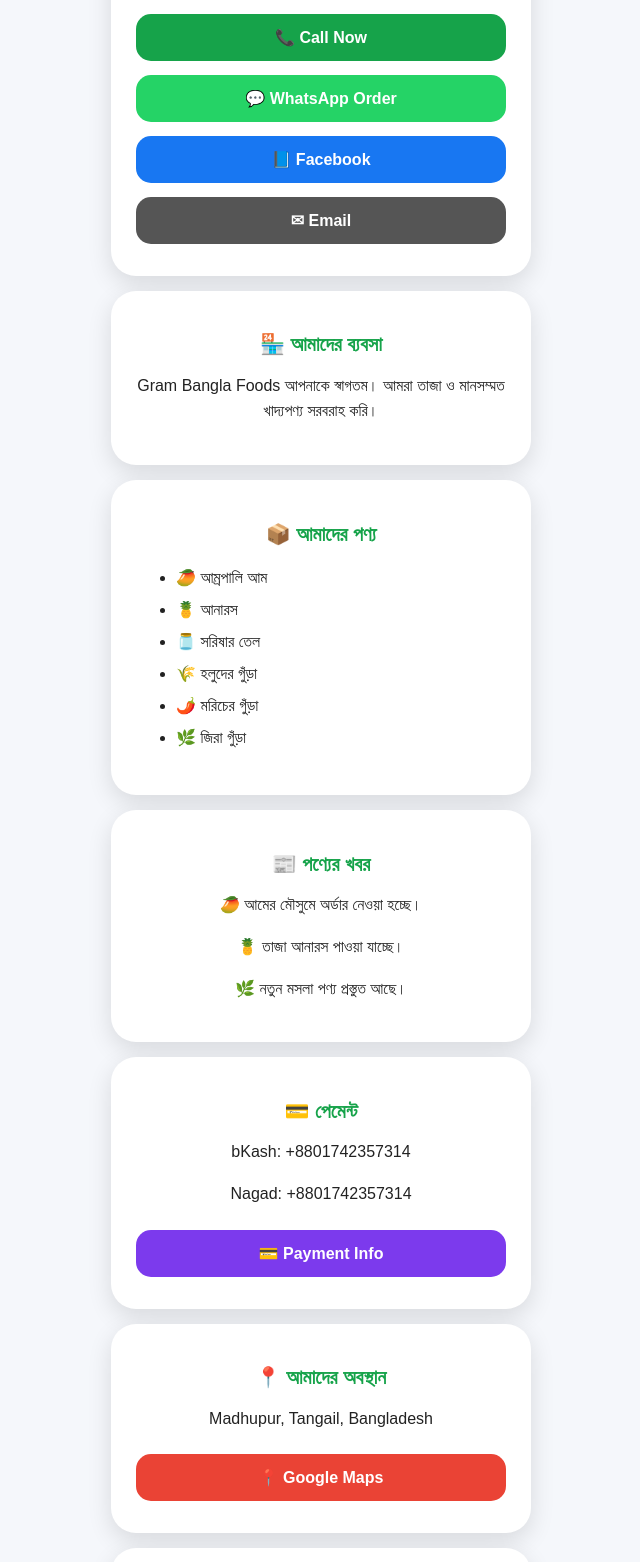
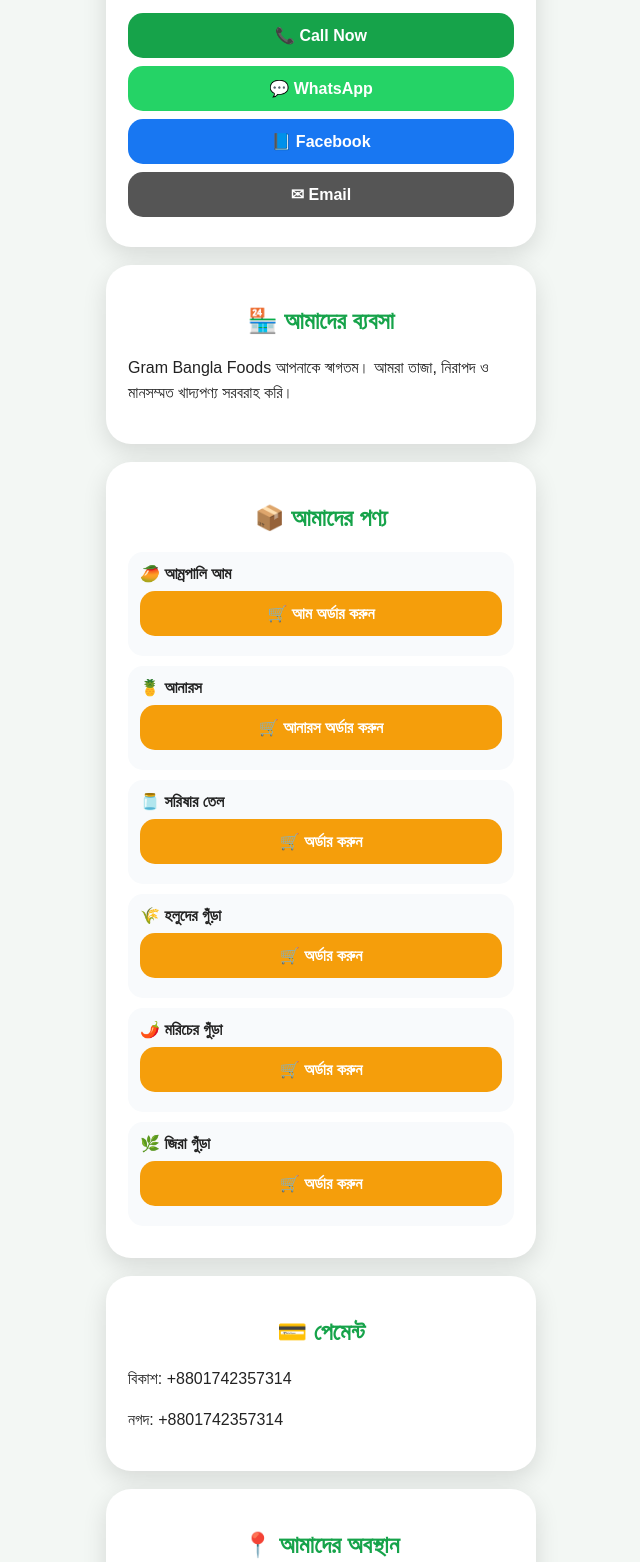
Before and after one commit to hb754589-coder/hb754589-coder.github.io, a plain HTML site: page index.html in a window 1280 px wide. Shown: the part 321-1883 px from the top of the page, without its empty margins (319-959 px from the left). Drawn offline with Linux system fonts and the light colour scheme.

Commit message:
Update index.html

```diff
--- a/index.html
+++ b/index.html
@@ -8,28 +8,29 @@
 <style>
 
 body{
-font-family: 'Arial', sans-serif;
+font-family:Arial,sans-serif;
 margin:0;
-background:#f5f7fb;
+background:#f3f7f4;
 color:#222;
 }
 
 .container{
-max-width:420px;
+max-width:430px;
 margin:auto;
 padding:15px;
 }
 
 .card{
 background:white;
+padding:22px;
 border-radius:25px;
-padding:25px;
-margin-bottom:15px;
+margin-bottom:18px;
 box-shadow:0 8px 25px rgba(0,0,0,.12);
-text-align:center;
 }
 
 .profile{
+display:block;
+margin:auto;
 width:140px;
 height:140px;
 border-radius:50%;
@@ -38,67 +39,49 @@
 }
 
 h1{
-margin:15px 0 5px;
-font-size:28px;
+text-align:center;
+margin-bottom:5px;
 }
 
 .brand{
+text-align:center;
 color:#16a34a;
-font-size:20px;
+font-size:22px;
 font-weight:bold;
 }
 
 h2{
-font-size:20px;
 color:#16a34a;
+text-align:center;
 }
 
 p{
 line-height:1.6;
 }
 
-button{
-width:100%;
-padding:14px;
-margin:7px 0;
-border:none;
+.btn{
+display:block;
+text-align:center;
+padding:13px;
 border-radius:15px;
-font-size:16px;
 color:white;
+text-decoration:none;
+margin:8px 0;
 font-weight:bold;
 }
 
-.call{
-background:#16a34a;
-}
+.call{background:#16a34a;}
+.whatsapp{background:#25D366;}
+.facebook{background:#1877f2;}
+.email{background:#555;}
+.map{background:#ea4335;}
+.order{background:#f59e0b;}
 
-.whatsapp{
-background:#25D366;
-}
-
-.facebook{
-background:#1877f2;
-}
-
-.email{
-background:#555;
-}
-
-.map{
-background:#ea4335;
-}
-
-.pay{
-background:#7c3aed;
-}
-
-.order{
-background:#f59e0b;
-}
-
-ul{
-text-align:left;
-line-height:2;
+.product{
+background:#f8fafc;
+padding:12px;
+border-radius:15px;
+margin:10px 0;
 }
 
 </style>
@@ -112,7 +95,7 @@
 
 <div class="card">
 
-<img class="profile" src="IMG_5437.jpeg">
+<img src="IMG_5437.jpeg" class="profile">
 
 <h1>HASAN MAHBUB</h1>
 
@@ -120,36 +103,28 @@
 🌿 Gram Bangla Foods
 </div>
 
-<p>
+<p style="text-align:center;">
 নিরাপদ ও মানসম্মত খাদ্যপণ্যের বিশ্বস্ত ঠিকানা।
 </p>
 
 
-<a href="tel:+8801742357314">
-<button class="call">
+<a class="btn call" href="tel:+8801742357314">
 📞 Call Now
-</button>
 </a>
 
 
-<a href="https://wa.me/8801742357314?text=আসসালামু%20আলাইকুম।%20আমি%20Gram%20Bangla%20Foods%20থেকে%20পণ্য%20অর্ডার%20করতে%20চাই।%0A%0A📦%20পণ্যের%20নাম:%0A⚖️%20পরিমাণ:%0A📍%20ঠিকানা:">
-<button class="whatsapp">
-💬 WhatsApp Order
-</button>
+<a class="btn whatsapp" href="https://wa.me/8801742357314">
+💬 WhatsApp
 </a>
 
 
-<a href="https://www.facebook.com/share/19QxyDnEiM/?mibextid=wwXIfr">
-<button class="facebook">
+<a class="btn facebook" href="https://www.facebook.com/share/19QxyDnEiM/?mibextid=wwXIfr">
 📘 Facebook
-</button>
 </a>
 
 
-<a href="mailto:hb754589@gmail.com">
-<button class="email">
+<a class="btn email" href="mailto:hb754589@gmail.com">
 ✉ Email
-</button>
 </a>
 
 </div>
@@ -162,10 +137,11 @@
 
 <p>
 Gram Bangla Foods আপনাকে স্বাগতম।
-আমরা তাজা ও মানসম্মত খাদ্যপণ্য সরবরাহ করি।
+আমরা তাজা, নিরাপদ ও মানসম্মত খাদ্যপণ্য সরবরাহ করি।
 </p>
 
 </div>
+
 
 
 
@@ -173,16 +149,116 @@
 
 <h2>📦 আমাদের পণ্য</h2>
 
-<ul>
-<li>🥭 আম্রপালি আম</li>
-<li>🍍 আনারস</li>
-<li>🫙 সরিষার তেল</li>
-<li>🌾 হলুদের গুঁড়া</li>
-<li>🌶️ মরিচের গুঁড়া</li>
-<li>🌿 জিরা গুঁড়া</li>
-</ul>
+
+<div class="product">
+🥭 <b>আম্রপালি আম</b>
+
+<a class="btn order"
+href="https://wa.me/8801742357314?text=আসসালামু%20আলাইকুম।%0Aআমি%20Gram%20Bangla%20Foods%20থেকে%20আম্রপালি%20আম%20নিতে%20চাই।%0A%0A⚖️%20পরিমাণ:%0A📍%20ঠিকানা:%0A📞%20মোবাইল%20নম্বর:">
+🛒 আম অর্ডার করুন
+</a>
 
 </div>
+
+
+
+<div class="product">
+🍍 <b>আনারস</b>
+
+<a class="btn order"
+href="https://wa.me/8801742357314?text=আসসালামু%20আলাইকুম।%0Aআমি%20Gram%20Bangla%20Foods%20থেকে%20আনারস%20নিতে%20চাই।%0A%0A⚖️%20পরিমাণ:%0A📍%20ঠিকানা:%0A📞%20মোবাইল%20নম্বর:">
+🛒 আনারস অর্ডার করুন
+</a>
+
+</div>
+
+
+
+<div class="product">
+🫙 <b>সরিষার তেল</b>
+
+<a class="btn order"
+href="https://wa.me/8801742357314?text=আমি%20Gram%20Bangla%20Foods%20থেকে%20সরিষার%20তেল%20নিতে%20চাই।%20পরিমাণ%20ও%20ঠিকানা%20দিচ্ছি।">
+🛒 অর্ডার করুন
+</a>
+
+</div>
+
+
+
+<div class="product">
+🌾 <b>হলুদের গুঁড়া</b>
+
+<a class="btn order"
+href="https://wa.me/8801742357314?text=আমি%20Gram%20Bangla%20Foods%20থেকে%20হলুদের%20গুঁড়া%20নিতে%20চাই।">
+🛒 অর্ডার করুন
+</a>
+
+</div>
+
+
+
+<div class="product">
+🌶️ <b>মরিচের গুঁড়া</b>
+
+<a class="btn order"
+href="https://wa.me/8801742357314?text=আমি%20Gram%20Bangla%20Foods%20থেকে%20মরিচের%20গুঁড়া%20নিতে%20চাই।">
+🛒 অর্ডার করুন
+</a>
+
+</div>
+
+
+
+<div class="product">
+🌿 <b>জিরা গুঁড়া</b>
+
+<a class="btn order"
+href="https://wa.me/8801742357314?text=আমি%20Gram%20Bangla%20Foods%20থেকে%20জিরা%20গুঁড়া%20নিতে%20চাই।">
+🛒 অর্ডার করুন
+</a>
+
+</div>
+
+
+</div>
+
+
+
+
+<div class="card">
+
+<h2>💳 পেমেন্ট</h2>
+
+<p>
+বিকাশ: +8801742357314
+</p>
+
+<p>
+নগদ: +8801742357314
+</p>
+
+</div>
+
+
+
+
+<div class="card">
+
+<h2>📍 আমাদের অবস্থান</h2>
+
+<p>
+Madhupur, Tangail, Bangladesh
+</p>
+
+
+<a class="btn map"
+href="https://maps.app.goo.gl/MVy1RPPmUB23WFhq5?g_st=ac">
+📍 Google Maps
+</a>
+
+</div>
+
 
 
 
@@ -191,7 +267,7 @@
 <h2>📰 পণ্যের খবর</h2>
 
 <p>
-🥭 আমের মৌসুমে অর্ডার নেওয়া হচ্ছে।
+🥭 আমের অর্ডার নেওয়া হচ্ছে।
 </p>
 
 <p>
@@ -204,44 +280,6 @@
 
 </div>
 
-
-
-<div class="card">
-
-<h2>💳 পেমেন্ট</h2>
-
-<p>
-bKash: +8801742357314
-</p>
-
-<p>
-Nagad: +8801742357314
-</p>
-
-<button class="pay">
-💳 Payment Info
-</button>
-
-</div>
-
-
-
-<div class="card">
-
-<h2>📍 আমাদের অবস্থান</h2>
-
-<p>
-Madhupur, Tangail, Bangladesh
-</p>
-
-
-<a href="https://maps.app.goo.gl/MVy1RPPmUB23WFhq5?g_st=ac">
-<button class="map">
-📍 Google Maps
-</button>
-</a>
-
-</div>
 
 
 
```
